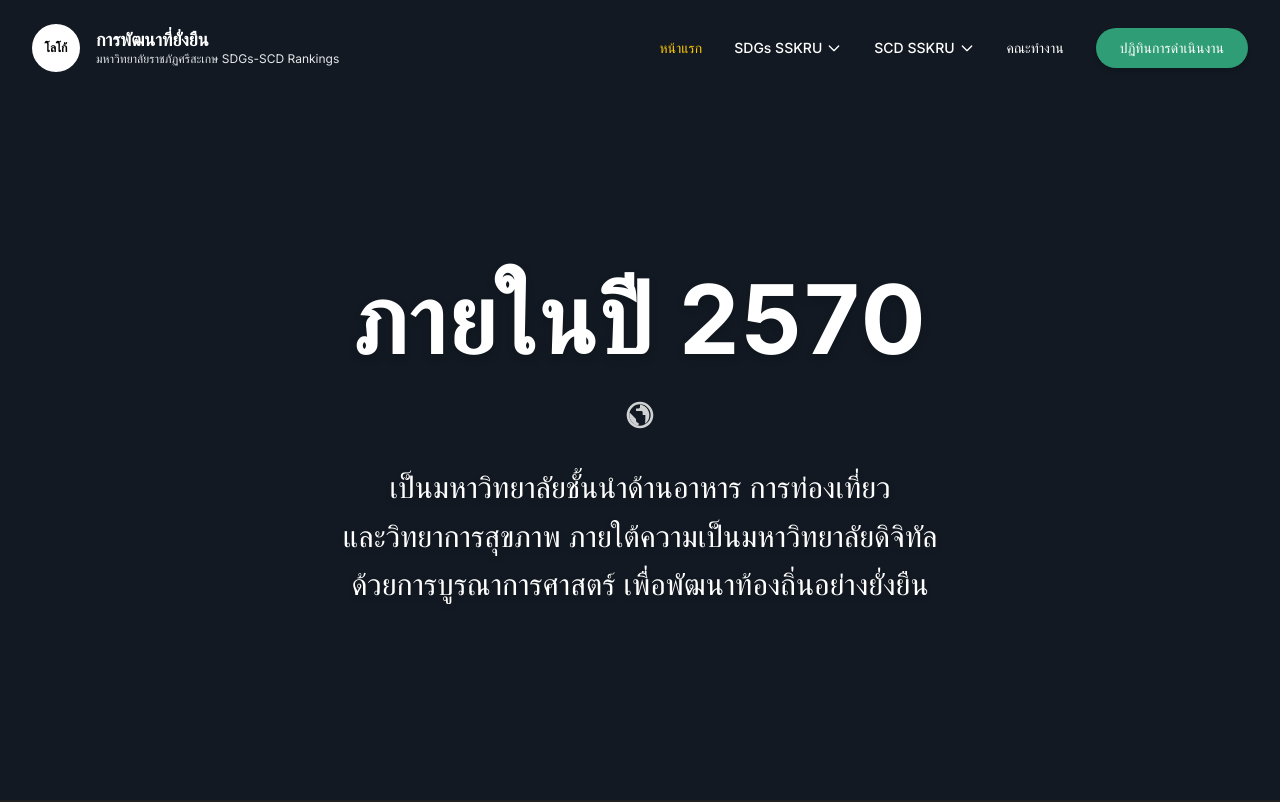
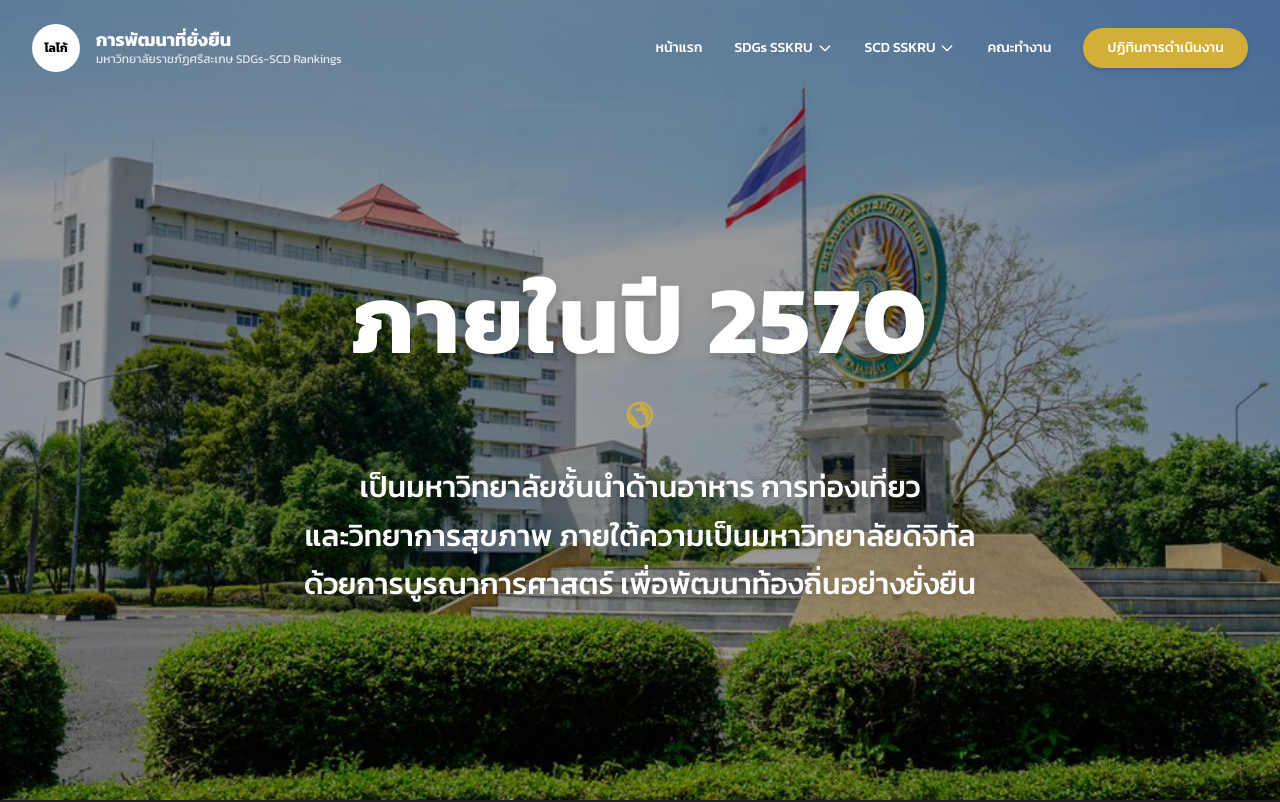
Before and after one commit to sompong47/SCD_SSKRU, a Next.js app in the folder frontend-web/: page / in a window 1280 px wide. Shown: the top 802 px of the page. Built offline with nearby package versions, Linux system fonts and the light colour scheme.

Commit message:
fron_update

```diff
--- a/frontend-web/src/app/components/Navbar/Navbar.tsx
+++ b/frontend-web/src/app/components/Navbar/Navbar.tsx
@@ -17,12 +17,12 @@ export default function Navbar() {
           {/* โลโก้และชื่อเว็บ */}
           <div className="flex items-center gap-4">
             <div className={`w-12 h-12 rounded-full flex items-center justify-center text-xs font-bold ${
-              isHome ? 'bg-white text-black' : 'bg-gray-100 text-[#2f9e76]'
+              isHome ? 'bg-white text-black' : 'bg-gray-50 text-[#D4AF37]'
             }`}>
               โลโก้
             </div>
             <div>
-              <h1 className={`font-bold text-lg leading-tight ${isHome ? 'text-white' : 'text-[#2f9e76]'}`}>
+              <h1 className={`font-bold text-lg leading-tight ${isHome ? 'text-white' : 'text-[#D4AF37]'}`}>
                 การพัฒนาที่ยั่งยืน
               </h1>
               <p className={`text-xs ${isHome ? 'text-gray-200' : 'text-gray-500'}`}>
@@ -34,27 +34,26 @@ export default function Navbar() {
           {/* เมนูหลัก */}
           <div className="hidden md:flex items-center space-x-8 text-sm font-medium h-full">
             <Link href="/" className={`${
-              isHome ? 'text-yellow-400 hover:text-yellow-300' : 'text-yellow-500 hover:text-yellow-600'
-            }`}>
+              isHome ? 'text-white hover:text-gray-300' : 'text-[#D4AF37] hover:text-[#B8962E]'
+            } transition-colors`}>
               หน้าแรก
             </Link>
 
             {/* เมนู SDGs SSKRU + Dropdown */}
             <div className="relative group h-full flex items-center">
-              <div className={`cursor-pointer flex items-center gap-1 ${
-                isHome ? 'hover:text-gray-200' : 'hover:text-[#2f9e76]'
+              <div className={`cursor-pointer flex items-center gap-1 transition-colors ${
+                isHome ? 'hover:text-gray-300' : 'hover:text-[#D4AF37]'
               }`}>
                 SDGs SSKRU
                 <svg className="w-4 h-4 transform group-hover:rotate-180 transition-transform duration-200" fill="none" stroke="currentColor" viewBox="0 0 24 24"><path strokeLinecap="round" strokeLinejoin="round" strokeWidth={2} d="M19 9l-7 7-7-7" /></svg>
               </div>
 
-              {/* กล่อง Dropdown SDGs (ตอนนี้ใส่เป็น Placeholder ไว้ก่อน) */}
-              <div className="absolute left-0 top-full w-48 bg-white shadow-lg border-t-2 border-[#2f9e76] hidden group-hover:block opacity-0 group-hover:opacity-100 transition-opacity duration-300">
+              <div className="absolute left-0 top-full w-48 bg-white shadow-lg border-t-2 border-[#D4AF37] hidden group-hover:block opacity-0 group-hover:opacity-100 transition-opacity duration-300">
                 <div className="py-2 flex flex-col">
-                  <Link href="#" className="px-5 py-3 text-sm text-[#cfa827] hover:bg-gray-50 border-b border-gray-100 transition-colors">
+                  <Link href="#" className="px-5 py-3 text-sm text-[#D4AF37] hover:bg-gray-50 border-b border-gray-100 transition-colors">
                     SDGs SSKRU | 2025
                   </Link>
-                  <Link href="#" className="px-5 py-3 text-sm text-[#2f9e76] hover:bg-gray-50 transition-colors">
+                  <Link href="#" className="px-5 py-3 text-sm text-[#D4AF37] hover:bg-gray-50 transition-colors">
                     SDGs SSKRU | 2024
                   </Link>
                 </div>
@@ -63,33 +62,32 @@ export default function Navbar() {
 
             {/* เมนู SCD SSKRU + Dropdown */}
             <div className="relative group h-full flex items-center">
-              <div className={`cursor-pointer flex items-center gap-1 ${
-                pathname.includes('scd') ? 'text-[#2f9e76]' : isHome ? 'hover:text-gray-200' : 'hover:text-[#2f9e76]'
+              <div className={`cursor-pointer flex items-center gap-1 transition-colors ${
+                pathname.includes('scd') ? 'text-[#D4AF37]' : isHome ? 'hover:text-gray-300' : 'hover:text-[#D4AF37]'
               }`}>
                 SCD SSKRU
                 <svg className="w-4 h-4 transform group-hover:rotate-180 transition-transform duration-200" fill="none" stroke="currentColor" viewBox="0 0 24 24"><path strokeLinecap="round" strokeLinejoin="round" strokeWidth={2} d="M19 9l-7 7-7-7" /></svg>
               </div>
 
-              {/* กล่อง Dropdown SCD */}
-              <div className="absolute left-0 top-full w-56 bg-white shadow-lg border-t-2 border-[#2f9e76] hidden group-hover:block opacity-0 group-hover:opacity-100 transition-opacity duration-300">
+              <div className="absolute left-0 top-full w-56 bg-white shadow-lg border-t-2 border-[#D4AF37] hidden group-hover:block opacity-0 group-hover:opacity-100 transition-opacity duration-300">
                 <div className="py-2 flex flex-col">
-                  <Link href="/about-scd" className="px-5 py-3 text-sm text-[#cfa827] hover:bg-gray-50 border-b border-gray-100 transition-colors">
+                  <Link href="/about-scd" className="px-5 py-3 text-sm text-[#D4AF37] hover:bg-gray-50 border-b border-gray-100 transition-colors">
                     เกี่ยวกับ SCD SSKRU
                   </Link>
-                  <Link href="/scd-indicators" className="px-5 py-3 text-sm text-[#2f9e76] hover:bg-gray-50 transition-colors">
+                  <Link href="/scd-indicators" className="px-5 py-3 text-sm text-[#D4AF37] hover:bg-gray-50 transition-colors">
                     ตัวชี้วัด : SCD SSKRU
                   </Link>
                 </div>
               </div>
             </div>
 
-            <Link href="/team" className={`${
-              isHome ? 'hover:text-gray-200' : 'hover:text-[#2f9e76]'
+            <Link href="/team" className={`transition-colors ${
+              isHome ? 'hover:text-gray-300' : 'hover:text-[#D4AF37]'
             }`}>
               คณะทำงาน
             </Link>
 
-            <button className="bg-[#2f9e76] hover:bg-[#258260] text-white px-6 py-2.5 rounded-full transition-colors shadow-md">
+            <button className="bg-[#D4AF37] hover:bg-[#B8962E] text-white px-6 py-2.5 rounded-full transition-colors shadow-md">
               ปฏิทินการดำเนินงาน
             </button>
           </div>
--- a/frontend-web/src/app/layout.tsx
+++ b/frontend-web/src/app/layout.tsx
@@ -1,11 +1,14 @@
 import type { Metadata } from "next";
-import { Inter } from "next/font/google";
+import { Kanit } from "next/font/google"; // เปลี่ยนมา import Kanit
 import "./globals.css";
-// อิมพอร์ต Navbar และ Footer เข้ามา
 import Navbar from "./components/Navbar/Navbar";
 import Footer from "./components/Footer/Footer";
 
-const inter = Inter({ subsets: ["latin"] });
+// ตั้งค่าฟอนต์ Kanit รองรับภาษาไทยและกำหนดน้ำหนักตัวอักษร
+const kanit = Kanit({
+  subsets: ["latin", "thai"],
+  weight: ["300", "400", "500", "600", "700"]
+});
 
 export const metadata: Metadata = {
   title: "ระบบจัดการข่าวสารมหาวิทยาลัย",
@@ -19,16 +22,12 @@ export default function RootLayout({
 }>) {
   return (
     <html lang="th">
-      <body className={inter.className}>
-        {/* วาง Navbar ไว้ด้านบนสุด */}
+      {/* เรียกใช้ฟอนต์ Kanit ที่ body */}
+      <body className={kanit.className}>
         <Navbar />
-
-        {/* children คือเนื้อหาของแต่ละหน้าที่จะมาแสดงต่อจาก Navbar */}
         <main className="min-h-screen">
           {children}
         </main>
-
-        {/* เพิ่มแท็ก Footer ไว้ด้านล่างสุดตรงนี้ครับ */}
         <Footer />
       </body>
     </html>
--- a/frontend-web/src/app/page.tsx
+++ b/frontend-web/src/app/page.tsx
@@ -5,12 +5,12 @@ export default function Home() {
     // ใส่ h-screen เพื่อให้ความสูงเต็มจอพอดี
     <div className="relative w-full h-screen">
 
-      {/* รูปภาพพื้นหลัง (ตอนนี้ใช้สีเทาเป็น Placeholder ไปก่อน เดี๋ยวเราค่อยเอารูปตึก มรภ.ศรีสะเกษ มาใส่) */}
+      {/* รูปภาพพื้นหลัง (ดึงรูป sskru_bg.jpg จากโฟลเดอร์ public มาแสดง) */}
       <div
         className="absolute inset-0 bg-gray-800 bg-cover bg-center z-0"
-        // style={{ backgroundImage: "url('/hero-bg.jpg')" }} <--- ถ้ามีรูปแล้วให้ลบ // ข้างหน้าออก
+        style={{ backgroundImage: "url('/sskru_bg.jpg')" }}
       >
-        {/* ฟิลเตอร์สีดำบางๆ ทับรูปภาพ เพื่อให้ตัวหนังสือโดดเด่นขึ้น */}
+        {/* ฟิลเตอร์สีดำบางๆ ทับรูปภาพ เพื่อให้ตัวหนังสือโดดเด่นและอ่านง่ายขึ้น */}
         <div className="absolute inset-0 bg-black/40"></div>
       </div>
 
@@ -20,9 +20,9 @@ export default function Home() {
           ภายในปี 2570
         </h1>
 
-        {/* ไอคอนดอกไม้เล็กๆ คั่นกลาง */}
+        {/* ไอคอนดอกไม้เล็กๆ คั่นกลาง ปรับเป็นสีทองให้เข้าธีม */}
         <div className="mb-8">
-           <svg className="w-8 h-8 text-white opacity-80" fill="currentColor" viewBox="0 0 24 24"><path d="M12 2C6.48 2 2 6.48 2 12s4.48 10 10 10 10-4.48 10-10S17.52 2 12 2zm0 18c-4.41 0-8-3.59-8-8s3.59-8 8-8 8 3.59 8 8-3.59 8-8 8z"/><path d="M11 19.93c-3.95-.49-7-3.85-7-7.93 0-.62.08-1.22.21-1.79L9 15v1c0 1.1.9 2 2 2v1.93zM15.89 18.52A7.957 7.957 0 0019 12c0-4.08-3.05-7.44-7-7.93v2c0 .55-.45 1-1 1H9v2h4c.55 0 1 .45 1 1v2h2v1.52z"/></svg>
+           <svg className="w-8 h-8 text-[#D4AF37] opacity-90" fill="currentColor" viewBox="0 0 24 24"><path d="M12 2C6.48 2 2 6.48 2 12s4.48 10 10 10 10-4.48 10-10S17.52 2 12 2zm0 18c-4.41 0-8-3.59-8-8s3.59-8 8-8 8 3.59 8 8-3.59 8-8 8z"/><path d="M11 19.93c-3.95-.49-7-3.85-7-7.93 0-.62.08-1.22.21-1.79L9 15v1c0 1.1.9 2 2 2v1.93zM15.89 18.52A7.957 7.957 0 0019 12c0-4.08-3.05-7.44-7-7.93v2c0 .55-.45 1-1 1H9v2h4c.55 0 1 .45 1 1v2h2v1.52z"/></svg>
         </div>
 
         <p className="text-xl md:text-3xl max-w-5xl leading-relaxed drop-shadow-md font-medium">
```
Also changed, not shown: frontend-web/public/sskru_bg.jpg (added).
